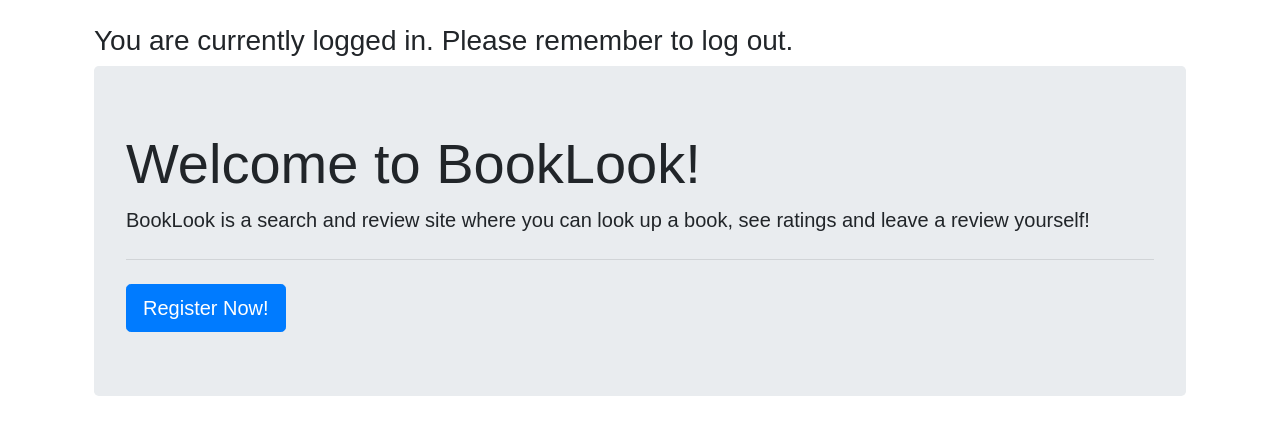
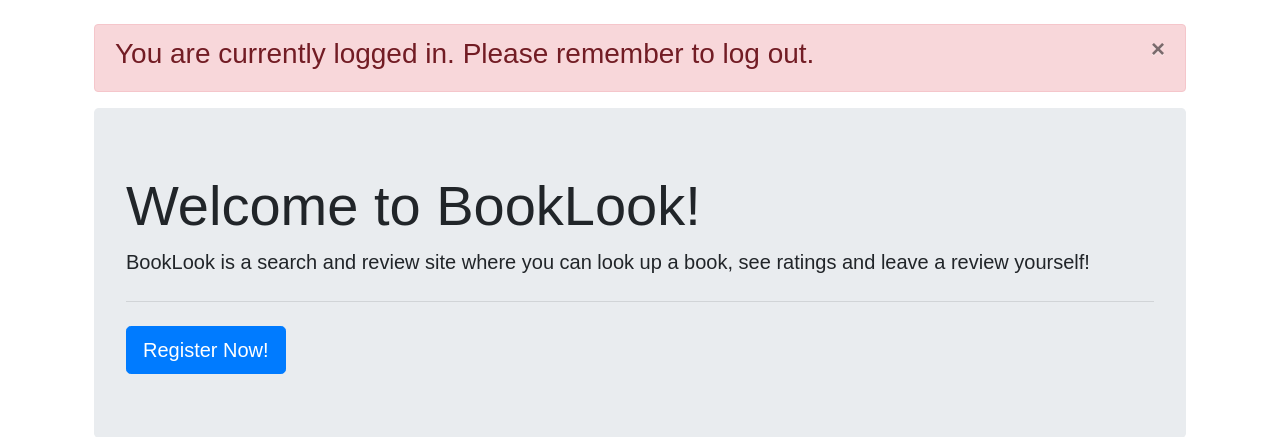
Before and after one commit to chrismurrelldrummer/project1, a Flask app: page / in a window 1280 px wide. Shown: the part 56-493 px from the top of the page. Run offline with Flask 2, Linux system fonts and the light colour scheme; the visitor is signed in with stand-in values (Sample User, id 1); some libraries are stand-ins or nearby versions.

Commit message:
warning alert on index for logged in

```diff
--- a/templates/index.html
+++ b/templates/index.html
@@ -7,7 +7,12 @@ Home
 {% block main %}
 
 {% if session.user_id %}
-<h3>You are currently logged in. Please remember to log out.</h3>
+<div class="alert alert-danger" role="alert">
+  <h3>You are currently logged in. Please remember to log out.
+  <button type="button" class="close" data-dismiss="alert" aria-label="Close">
+      <span aria-hidden="true">&times;</span>
+  </button></h3>
+</div>
 {% endif %}
 
 <div class="jumbotron">
```
